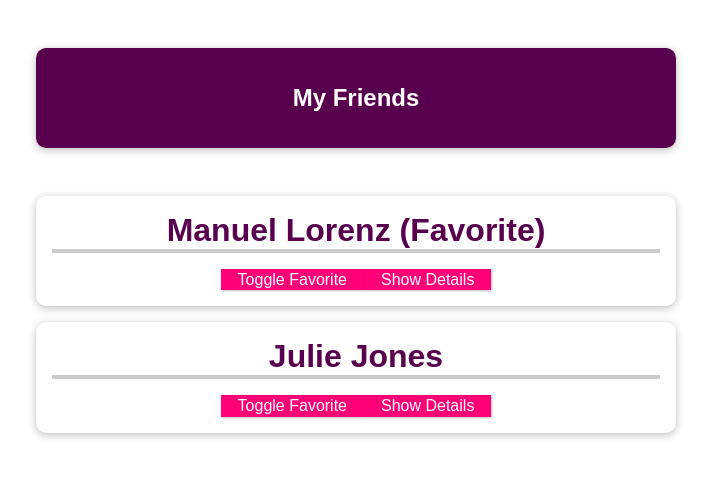
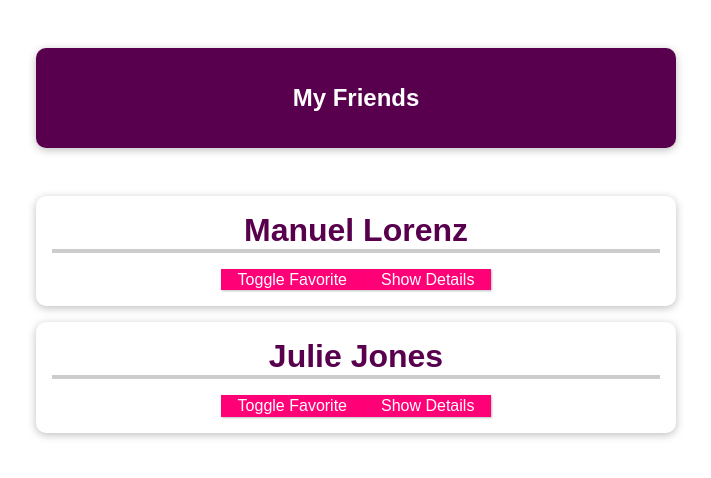
Before and after one commit to mauroef/vue-the-complete-guide, a Vue app: page / in a window 1280 px wide. Shown: the top 478 px of the page, without its empty margins (284-995 px from the left). Built offline with nearby package versions, Linux system fonts and the light colour scheme.

Commit message:
Working with dynamic props values

```diff
--- a/src/App.vue
+++ b/src/App.vue
@@ -4,10 +4,14 @@
       <h1>My Friends</h1>
     </header>
     <ul>
-      <friend-contact name="Manuel Lorenz" phone-number="0123 45678 90" email-address="manuel@localhost.com"
-        is-favorite="1"></friend-contact>
-      <friend-contact name="Julie Jones" phone-number="0987 654421 21" email-address="julie@localhost.com"
-        is-favorite="0"></friend-contact>
+      <friend-contact
+        v-for="friend in friends"
+        :key="friend.id"
+        :name="friend.name"
+        :phone-number="friend.phone"
+        :email-address="friend.email"
+        :is-favorite="true"
+      ></friend-contact>
     </ul>
   </section>
 </template>
--- a/src/components/FriendContact.vue
+++ b/src/components/FriendContact.vue
@@ -34,12 +34,9 @@
       required: true,
     },
     isFavorite: {
-      type: String,
+      type: Boolean,
       required: false,
-      default: '0',
-      validator: function (value) {
-        return value === '1' || value === '0';
-      },
+      default: false,
     },
   },
   data() {
@@ -59,11 +56,7 @@
       this.detailsAreVisible = !this.detailsAreVisible;
     },
     toggleFavorite() {
-      if (this.friendIsFavorite === '1') {
-        this.friendIsFavorite = '0';
-      } else {
-        this.friendIsFavorite = '1';
-      }
+      this.friendIsFavorite = !this.friendIsFavorite;
     },
   },
 };
```
